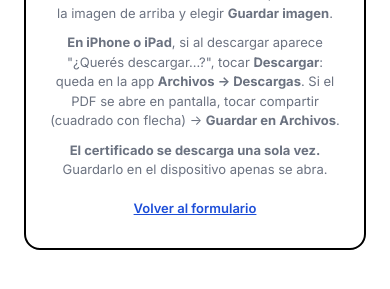
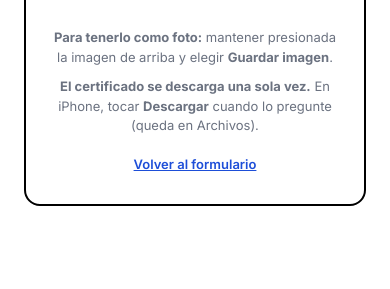
Before and after one commit to Julian-Genuario/plataforma-certificados-2.0, a Django app: template certificados/templates/certificados/download_ready.html in a window 390 px wide. Shown: the part 461-750 px from the top of the page. Run offline with Django 5.2, Linux system fonts and the light colour scheme; the template is opened without the code that fills it, so the values that code supplies are empty; data comes from the database, SQL or seed files in the repository.

Commit message:
público: texto de iPhone en 'Certificado listo' reducido a una línea
Co-Authored-By: Claude Fable 5.1 <noreply@anthropic.com>
Claude-Session: https://claude.ai/code/session_01YREH4dN7JuG6ES3rqhnjKi

```diff
--- a/certificados/templates/certificados/download_ready.html
+++ b/certificados/templates/certificados/download_ready.html
@@ -140,15 +140,9 @@
             imagen de arriba y elegir <strong>Guardar imagen</strong>.
         </div>
         <div class="hint">
-            <strong>En iPhone o iPad</strong>, si al descargar aparece
-            "¿Querés descargar…?", tocar <strong>Descargar</strong>: queda en
-            la app <strong>Archivos &rarr; Descargas</strong>. Si el PDF se abre
-            en pantalla, tocar compartir (cuadrado con flecha) &rarr;
-            <strong>Guardar en Archivos</strong>.
-        </div>
-        <div class="hint">
             <strong>El certificado se descarga una sola vez.</strong>
-            Guardarlo en el dispositivo apenas se abra.
+            En iPhone, tocar <strong>Descargar</strong> cuando lo pregunte
+            (queda en Archivos).
         </div>
 
         <div class="back">
```
